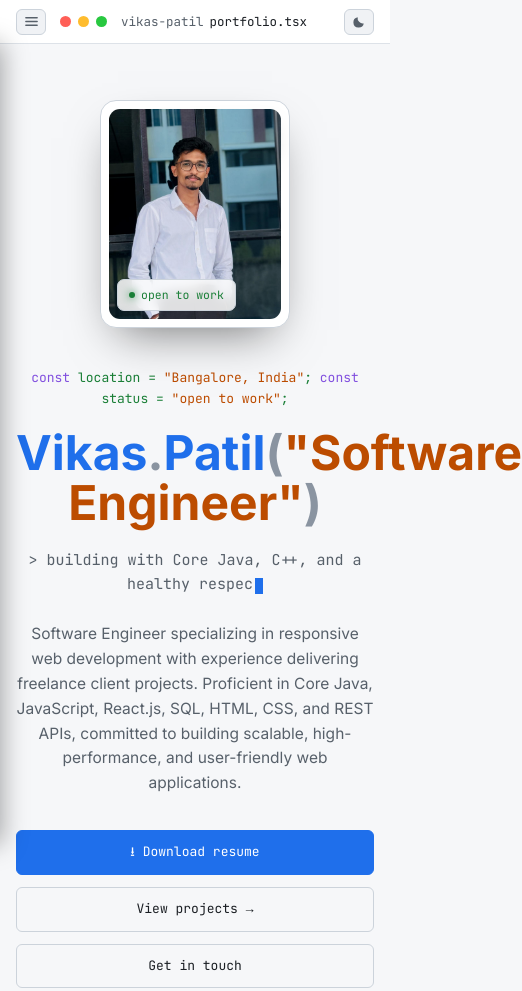
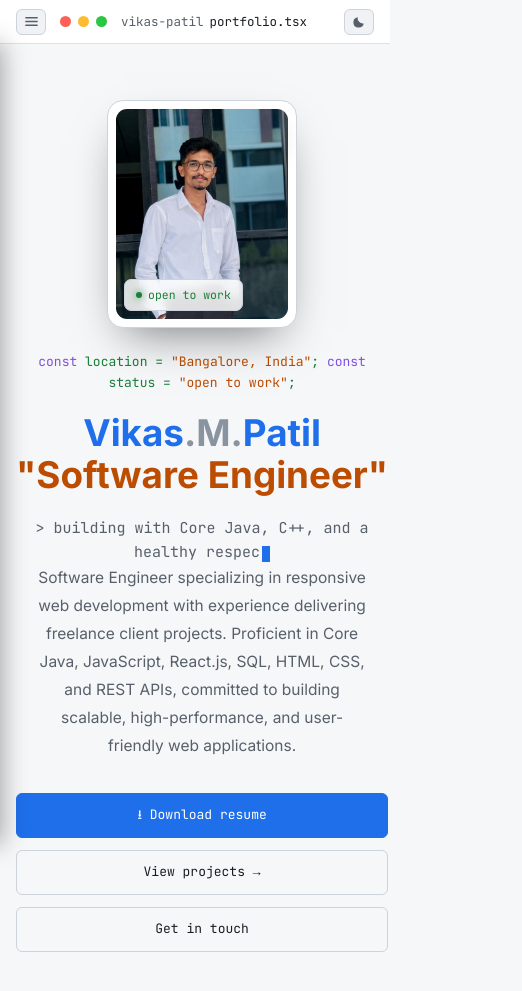
Before and after one commit to vikas-patil7/portfolio, a plain HTML site: page index.html in a window 390 px wide. Shown: the top 991 px of the page, 522 px wide, since content can reach past the window. Drawn offline with Linux system fonts and the light colour scheme.

Commit message:
Improve responsive layout for all devices

```diff
--- a/index.html
+++ b/index.html
@@ -24,6 +24,23 @@
     --pink: #ff7ab6;
     --mono: 'JetBrains Mono', ui-monospace, monospace;
     --sans: 'Inter', -apple-system, sans-serif;
+}
+html,
+body{
+    width:100%;
+    overflow-x:hidden;
+}
+
+img{
+    max-width:100%;
+    height:auto;
+    display:block;
+}
+
+*,
+*::before,
+*::after{
+    box-sizing:border-box;
 }
 
   body.light{
@@ -215,14 +232,13 @@
   .hero{padding-top:64px;}
 .hero-grid{
     display:grid;
-    grid-template-columns:1.4fr 380px;
-    gap:60px;
+    grid-template-columns:minmax(0,1fr) 360px;
+    gap:48px;
     align-items:center;
 }
  .hero-copy{
-    min-width:0;
     width:100%;
-    max-width:100%;
+    max-width:760px;
 }
   .photo-wrap{margin-top:12px;min-width:0;}
   .hero-eyebrow{
@@ -235,10 +251,16 @@
   .hero-eyebrow .str{color:var(--orange);}
 
 .hero h1{
-    font-size:clamp(3rem,5vw,5rem);
-    line-height:1.05;
-    word-break:normal;
-    overflow-wrap:normal;
+    font-size: clamp(2.8rem,4.5vw,4.6rem);
+    line-height: 1.05;
+    word-break: normal;
+    overflow-wrap: normal;
+    white-space: normal;
+    margin: 0;
+}
+.hero h1 .param{
+    color: var(--orange);
+    white-space: nowrap;
 }
   .hero h1 .fn{color:var(--blue);}
   .hero h1 .punc{color:var(--dim);}
@@ -261,7 +283,8 @@
   @keyframes blink{50%{opacity:0;}}
 
   .hero-desc{
-    max-width:100%;
+    max-width:650px;
+    line-height:1.8;
     margin-top:26px;
     color:var(--muted);
     font-size:15.5px;
@@ -270,17 +293,6 @@
   .hero-cta{
     margin-top:34px;
     display:flex;gap:12px;flex-wrap:wrap;
-  }
-  @media (min-width:1024px){
-
-.hero-grid{
-    grid-template-columns:minmax(0,1fr) 360px;
-}
-
-.photo-card{
-    max-width:320px;
-}
-
   }
   .btn{
     font-family:var(--mono);
@@ -407,7 +419,7 @@
 
     .hero-grid{
         grid-template-columns:1fr;
-        gap:40px;
+        gap:64px;
         text-align:center;
     }
 
@@ -420,6 +432,7 @@
     }
 
     .hero-cta{
+      gap:16px;
         justify-content:center;
     }
 
@@ -662,30 +675,189 @@ min-width:220px;
     .titlebar-path span:not(.active-file){display:none;}
   }
   /* ---------- Responsive Photo Card ---------- */
+@media (min-width:1440px){
 
+    main{
+        max-width:1600px;
+        margin-left:230px;
+        padding:0 80px 120px;
+    }
+
+    .hero-grid{
+        grid-template-columns:1fr 420px;
+        gap:72px;
+    }
+
+    .photo-card{
+        max-width:380px;
+    }
+
+}
 @media (min-width:1024px){
     .photo-card{
         max-width:340px;
     }
 }
 
+/* ===========================
+   Tablet (1023px and below)
+=========================== */
+
 @media (max-width:1023px){
+
+    main{
+        margin-left:0;
+        padding:0 22px 80px;
+    }
+
+    .sidebar{
+        transform:translateX(-100%);
+        transition:transform .25s ease;
+        z-index:110;
+        width:250px;
+        box-shadow:2px 0 24px rgba(0,0,0,.35);
+    }
+
+    .sidebar.open{
+        transform:translateX(0);
+    }
+
+    .sidebar-overlay.open{
+        display:block;
+    }
+
+    .hero-grid{
+        grid-template-columns:1fr;
+        gap:40px;
+        text-align:center;
+    }
+
+    .hero-copy{
+        width:100%;
+        max-width:100%;
+        margin:0 auto;
+    }
+
+    .hero-desc{
+        max-width:100%;
+        margin:0 auto;
+    }
+
+    .hero-cta{
+        justify-content:center;
+    }
+
+    .photo-wrap{
+        order:-1;
+    }
+
     .photo-card{
         max-width:280px;
+        margin:0 auto;
     }
 }
 
+/* ===========================
+   Mobile (768px and below)
+=========================== */
+
+.mobile-break{
+    display:none;
+}
+
 @media (max-width:768px){
+
+    .mobile-break{
+        display:block;
+    }
+
+    .hero{
+        padding-top:24px;
+    }
+
+    .hero-grid{
+        gap:24px;
+    }
+
+    .hero h1{
+        font-size:clamp(2.3rem,8vw,3.2rem);
+        line-height:1.15;
+        text-align:center;
+        word-break:normal;
+        overflow-wrap:normal;
+    }
+
+    .hero-desc{
+        max-width:90%;
+        margin:0 auto;
+    }
+
+    .hero-cta{
+        flex-direction:column;
+        gap:12px;
+    }
+
+    .hero-cta .btn{
+        width:100%;
+    }
+
     .photo-card{
         max-width:230px;
+        margin:0 auto;
+    }
+}
+
+/* ===========================
+   Small Mobile
+=========================== */
+
+@media (max-width:560px){
+
+    main{
+        padding:0 16px 70px;
+    }
+
+    .hero{
+        padding-top:44px;
+    }
+
+    .hero-cta{
+        align-items:stretch;
+    }
+
+    .hero-cta .btn{
+        justify-content:center;
+    }
+
+    .about-grid{
+        gap:26px;
+    }
+
+    .contact-links{
+        flex-direction:column;
+        align-items:stretch;
+    }
+
+    .contact-panel{
+        padding:26px 20px;
+    }
+
+    .titlebar-path span:not(.active-file){
+        display:none;
     }
 }
 
 @media (max-width:480px){
+
     .photo-card{
         max-width:190px;
     }
 }
+
+/* ===========================
+   Desktop
+=========================== */
+
 @media (min-width:1024px){
 
     .menu-toggle{
@@ -706,6 +878,9 @@ margin-left:230px;
         width:calc(100% - 230px);
     }
 
+    .photo-card{
+        max-width:340px;
+    }
 }
 </style>
 </head>
@@ -761,7 +936,11 @@ width:calc(100% - 230px);
       <div class="hero-grid">
         <div class="hero-copy">
           <div class="hero-eyebrow"><span class="kw">const</span> location = <span class="str">"Bangalore, India"</span>; <span class="kw">const</span> status = <span class="str">"open to work"</span>;</div>
-          <h1><span class="fn">Vikas</span><span class="punc">.</span><span class="fn">Patil</span><span class="punc">(</span><span class="param">"Software Engineer"</span><span class="punc">)</span></h1>
+          <h1>
+    <span class="fn">Vikas</span><span class="punc">.M.</span><span class="fn">Patil</span>
+    <br class="mobile-break">
+    <span class="punc"></span><span class="param">"Software Engineer"</span><span class="punc"></span>
+</h1>
           <div class="typed-line" id="typedLine"><span class="cursor"></span></div>
           <p class="hero-desc">
             Software Engineer specializing in responsive web development with experience delivering freelance client projects. Proficient in Core Java, JavaScript, React.js, SQL, HTML, CSS, and REST APIs, committed to building scalable, high-performance, and user-friendly web applications.
```
Lines whose indentation alone changed are shown as unchanged.
